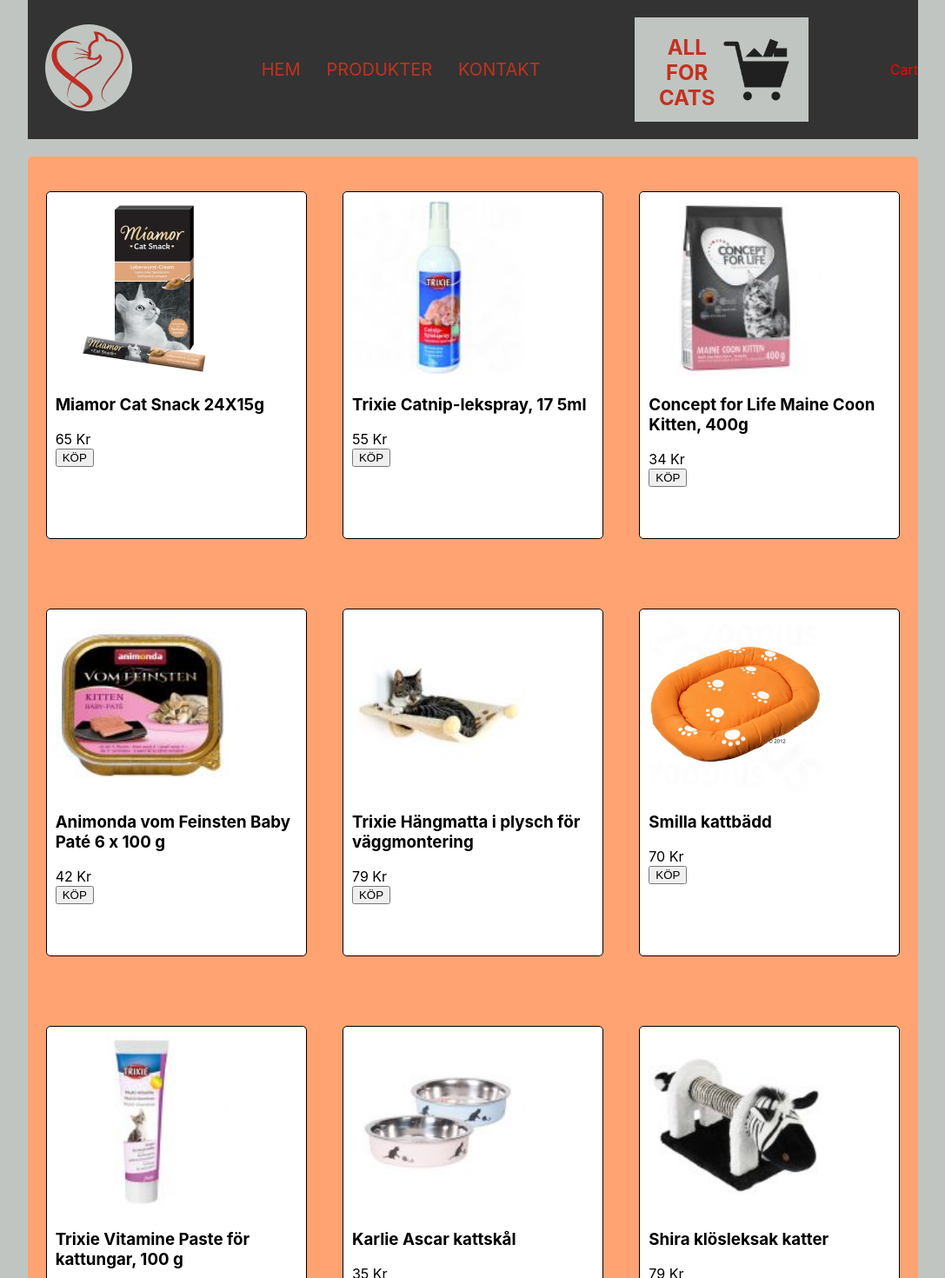
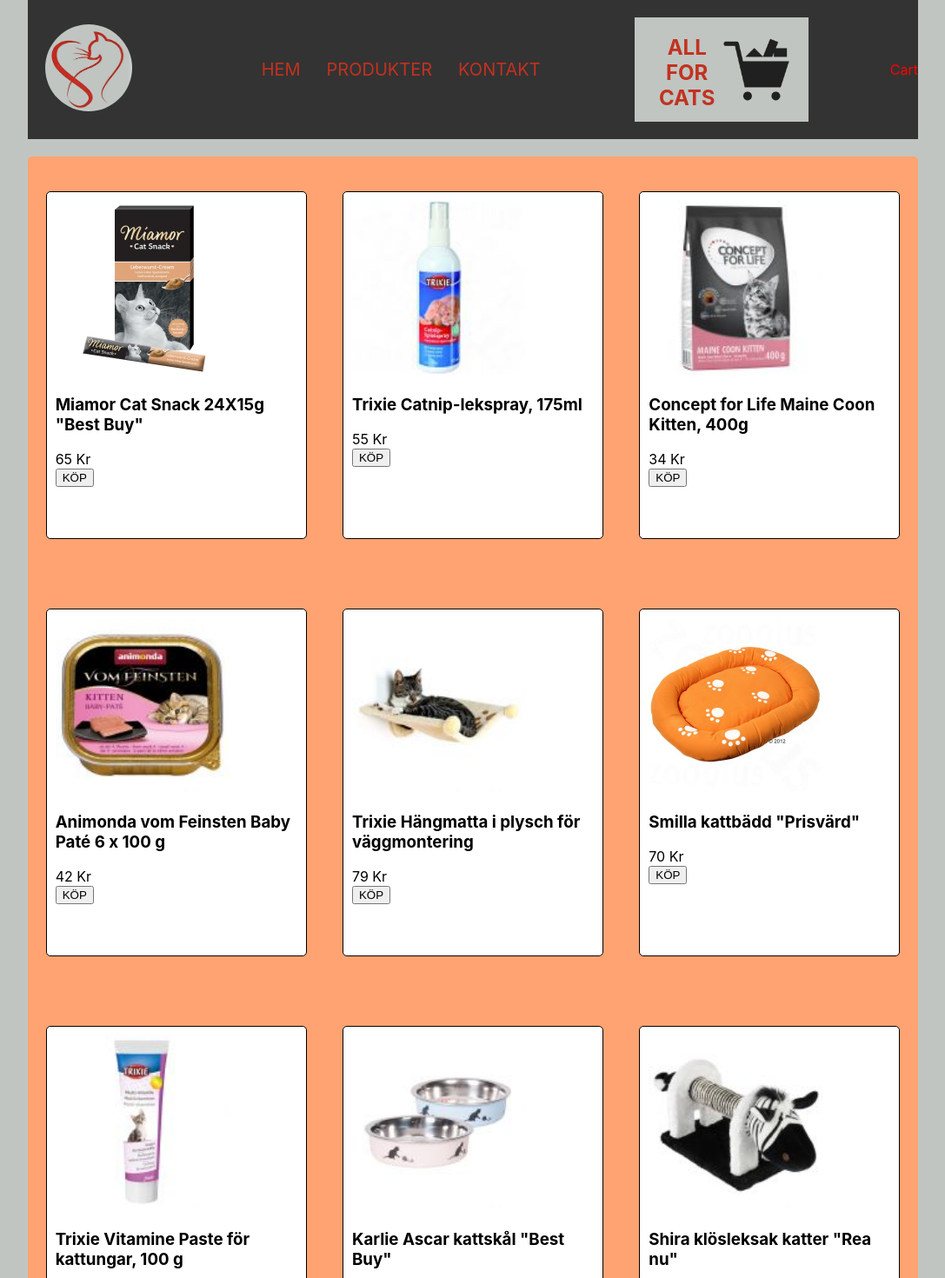
Before and after one commit to samthe0908/web-2108, a React (Create React App) app in the folder programmering2/assignment/shoppingcart/: page /products in a window 1280 px wide. Shown: the top 1470 px of the page at 87% size, without its empty margins (96-1183 px from the left). Built offline with nearby package versions, Linux system fonts and the light colour scheme.

Commit message:
Update Data.js

```diff
--- a/programmering2/assignment/shoppingcart/src/components/Data.js
+++ b/programmering2/assignment/shoppingcart/src/components/Data.js
@@ -3,13 +3,13 @@
     productItems:[
     {
         id: '1',
-        name: 'Miamor Cat Snack 24X15g',
+        name: 'Miamor Cat Snack 24X15g  "Best Buy"' ,
         price: 65,
         image:<img className='Image' src={require('../img/foder_catsnack.jpg')}  alt='catsnack'/>
     },
         {
             id: '2',
-            name: 'Trixie Catnip-lekspray, 17 5ml',
+            name: 'Trixie Catnip-lekspray, 175ml',
             price: 55,
             image:<img className='Image' src={require('../img/doft_catnip.jpg')}  alt='catnip'/>
         },
@@ -33,7 +33,7 @@
         },
         {
             id: '6',
-            name: 'Smilla kattbädd',
+            name: 'Smilla kattbädd "Prisvärd"' ,
             price: 70,
             image:<img className='Image' src={require('../img/korg_orange.jpg')}  alt='korgorange'/>
         },
@@ -45,13 +45,13 @@
         },
         {
             id: '8',
-            name: 'Karlie Ascar kattskål',
+            name: 'Karlie Ascar kattskål "Best Buy"' ,
             price: 35,
             image:<img className='Image' src={require('../img/skol.jpg')}  alt='skål'/>
         },
         {
             id: '9',
-            name: 'Shira klösleksak katter',
+            name: 'Shira klösleksak katter "Rea nu"',
             price: 79,
             image:<img className='Image' src={require('../img/toy_zebra.jpg')}  alt='toy'/>
         },
```
